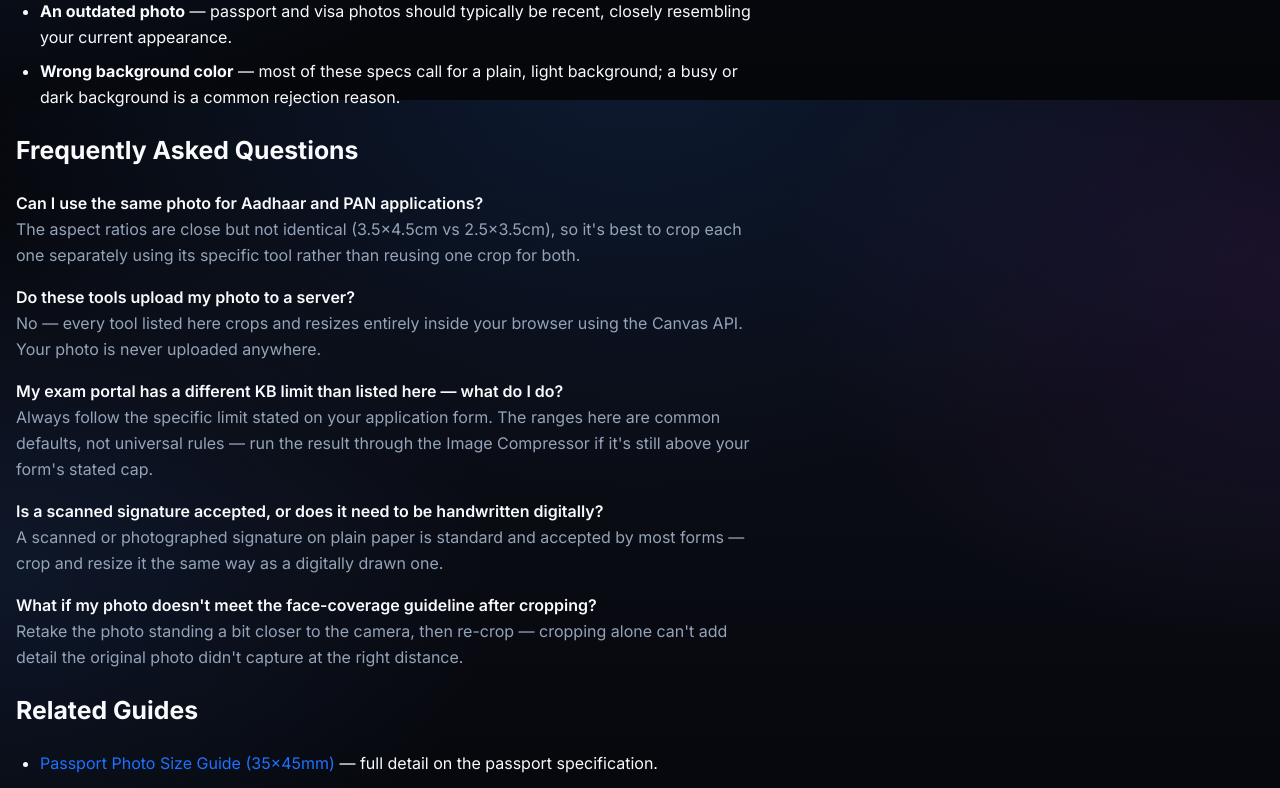
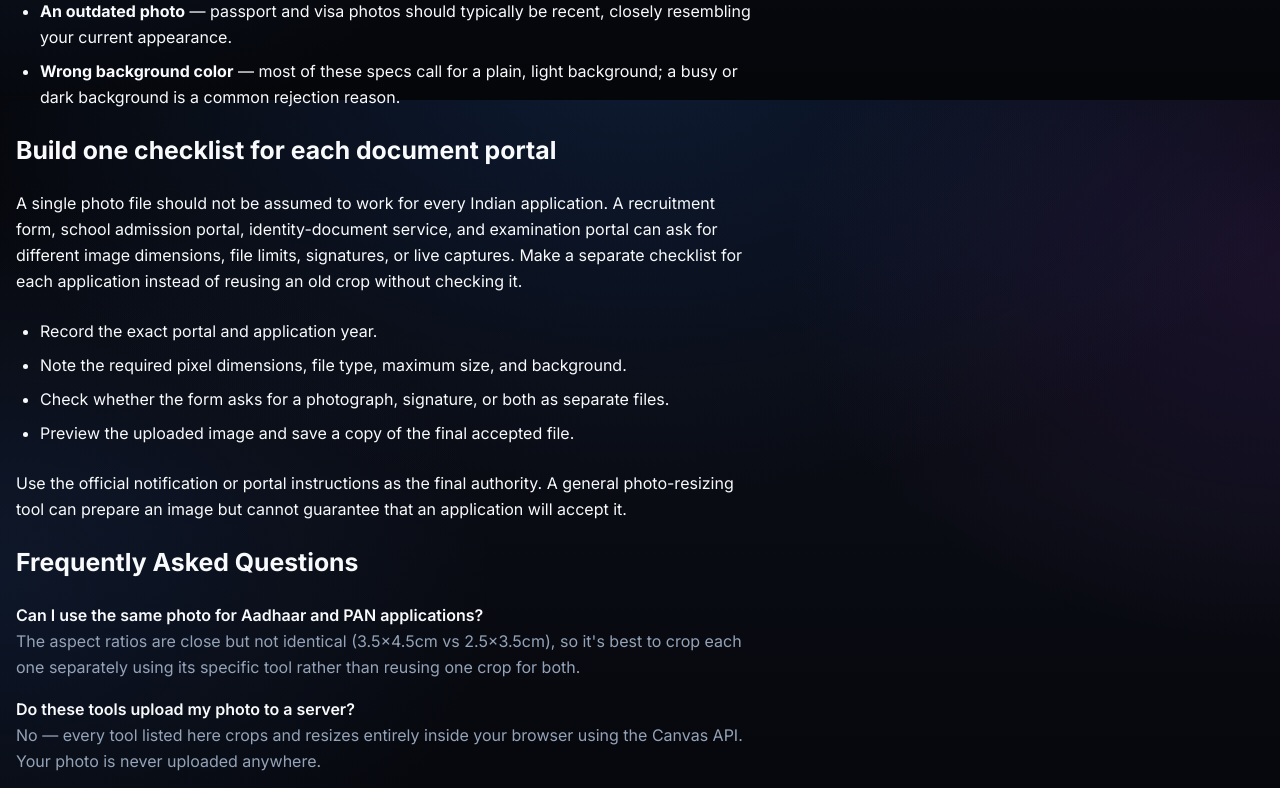
Before and after one commit to surajkumar122024-star/ok01, a Next.js app: page /blog/document-photo-size-guide-india in a window 1280 px wide. Shown: the part 2300-3088 px from the top of the page. Built offline with nearby package versions, Linux system fonts and the light colour scheme.

Commit message:
Add portal-specific checklist guidance to document photo guide

```diff
--- a/src/app/blog/document-photo-size-guide-india/page.tsx
+++ b/src/app/blog/document-photo-size-guide-india/page.tsx
@@ -155,6 +155,25 @@ export default function DocumentPhotoGuideIndia() {
             <li><strong>Wrong background color</strong> — most of these specs call for a plain, light background; a busy or dark background is a common rejection reason.</li>
           </ul>
 
+          <h2 className="text-2xl font-bold mt-8">Build one checklist for each document portal</h2>
+          <p>
+            A single photo file should not be assumed to work for every Indian application. A
+            recruitment form, school admission portal, identity-document service, and examination
+            portal can ask for different image dimensions, file limits, signatures, or live captures.
+            Make a separate checklist for each application instead of reusing an old crop without
+            checking it.
+          </p>
+          <ul className="list-disc pl-6 space-y-2">
+            <li>Record the exact portal and application year.</li>
+            <li>Note the required pixel dimensions, file type, maximum size, and background.</li>
+            <li>Check whether the form asks for a photograph, signature, or both as separate files.</li>
+            <li>Preview the uploaded image and save a copy of the final accepted file.</li>
+          </ul>
+          <p>
+            Use the official notification or portal instructions as the final authority. A general
+            photo-resizing tool can prepare an image but cannot guarantee that an application will
+            accept it.
+          </p>
           <h2 id="faq" className="text-2xl font-bold mt-8">Frequently Asked Questions</h2>
           <div className="space-y-4">
             <div>
```
